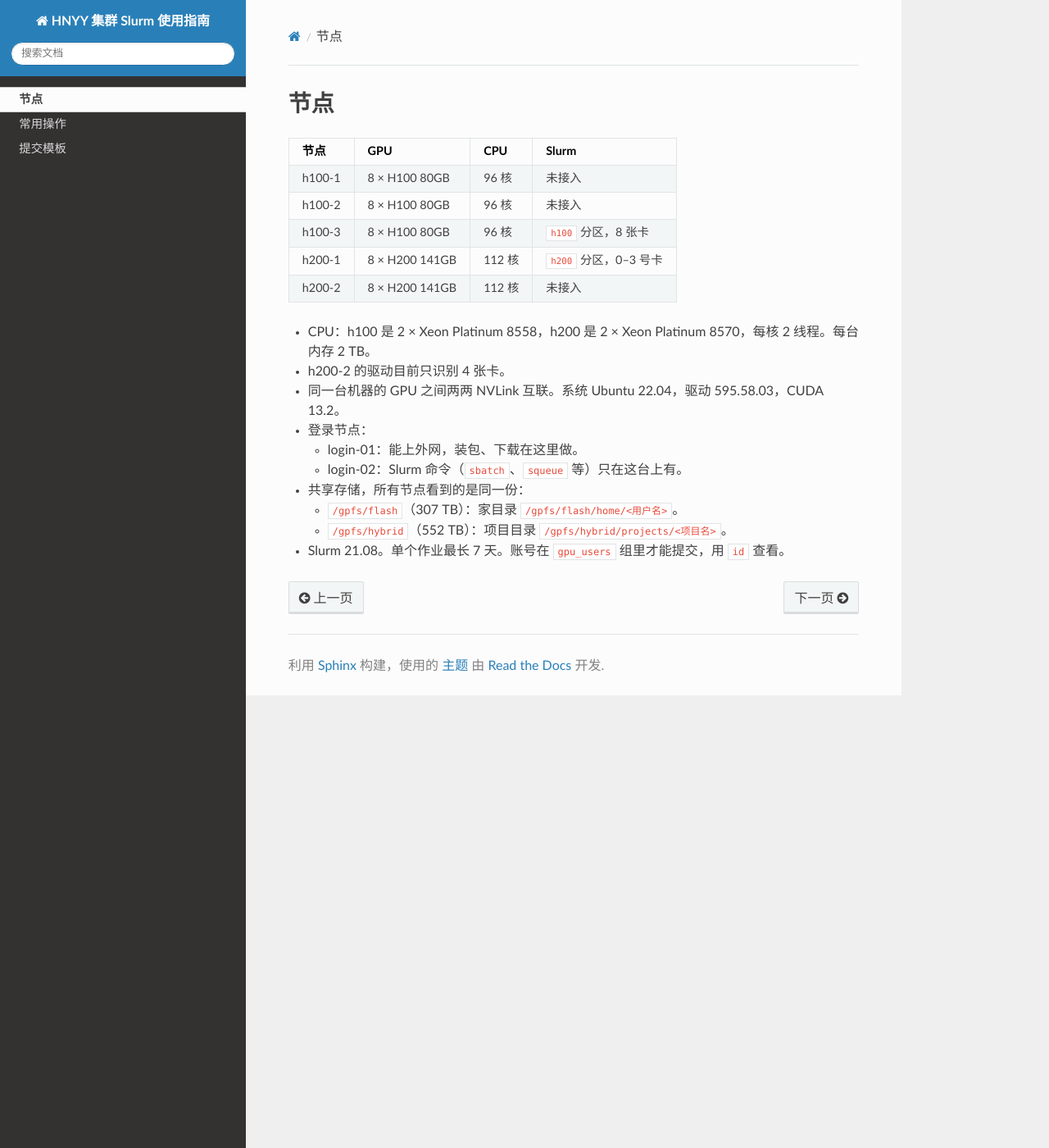
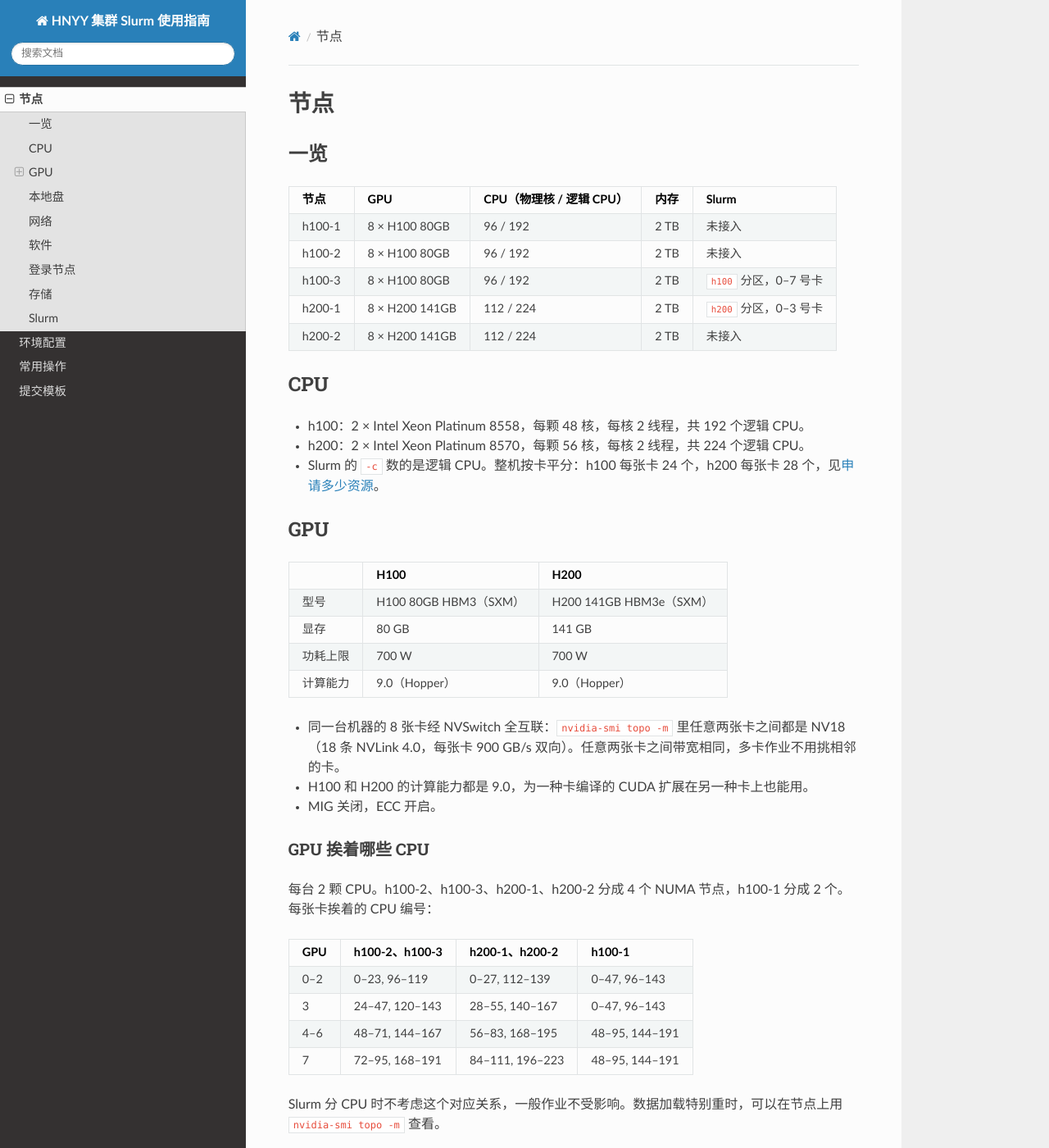
Before and after one commit to xianull/hnyy-slurm-guide, a Sphinx documentation site: the page built from source/nodes.md, in a window 1280 px wide and 1400 px high. Shown: the whole window at 82% size. Built offline with Sphinx 7.4.7 and the Read the Docs theme 3.1.0, drawn with Linux system fonts in a browser that asks for light colours; some of the changed text lies outside the part shown.

Commit message:
docs: node details (CPU, GPU, NUMA, disks, network, software), GPU:CPU ratio, environment setup page

````diff
--- /dev/null
+++ b/source/_static/custom.css
@@ -0,0 +1,2 @@
+/* 表格单元格允许换行，主题默认不换行，长说明会撑出横向滚动条 */
+.wy-table-responsive table td, .wy-table-responsive table th { white-space: normal; }
--- a/source/conf.py
+++ b/source/conf.py
@@ -7,3 +7,5 @@ html_title = project
 html_show_sourcelink = False
 html_copy_source = False
 html_show_copyright = False
+html_static_path = ["_static"]
+html_css_files = ["custom.css"]
--- /dev/null
+++ b/source/env.md
@@ -0,0 +1,83 @@
+# 环境配置
+
+在登录节点装一次环境，所有节点都能用。原因有三条：
+
+1. 所有节点挂的是同一个 GPFS，家目录 `/gpfs/flash/home/<用户名>` 在每台机器上都是同一份。conda 装在家目录里，每台节点看到的都是同一个环境。
+2. 登录节点和 GPU 节点的系统、CUDA 工具包版本相同（Ubuntu 22.04，CUDA 13.2），五台 GPU 节点的驱动也相同，同一个环境在哪台都能跑。
+3. GPU 节点不能上外网，装包、下载只能在登录节点（login-01 或 login-02）做。
+
+## 1. 安装 conda（只需一次）
+
+已经装过 miniconda 或 anaconda 的跳过这一步，后面命令里的 `~/miniforge3` 换成自己的路径。
+
+```bash
+wget https://mirrors.tuna.tsinghua.edu.cn/github-release/conda-forge/miniforge/LatestRelease/Miniforge3-Linux-x86_64.sh
+bash Miniforge3-Linux-x86_64.sh -b -p ~/miniforge3
+~/miniforge3/bin/conda init bash    # 写进 ~/.bashrc，重新登录后每台节点都生效
+```
+
+- Miniforge 默认用免费的 conda-forge 源。Anaconda 官方源对规模较大的机构收费。
+- `/gpfs/flash/software/anaconda` 是一份所有人都能写的公共 anaconda，谁都可能改动它，不要把自己的环境建在里面。
+
+## 2. 换国内源（只需一次）
+
+```bash
+conda config --set custom_channels.conda-forge https://mirrors.tuna.tsinghua.edu.cn/anaconda/cloud
+pip config set global.index-url https://pypi.tuna.tsinghua.edu.cn/simple
+```
+
+配置写在 `~/.condarc` 和 `~/.config/pip/pip.conf`，同样在每台节点都生效。
+
+## 3. 建环境
+
+```bash
+conda create -n myenv python=3.12 -y
+conda activate myenv
+pip install torch                  # PyPI 上默认的 torch 是 CUDA 13 版本，驱动支持
+pip install -r requirements.txt
+```
+
+驱动最高支持 CUDA 13.2，CUDA 12.x 和 13.x 的 torch 都能用。
+
+## 4. 在 GPU 上验证
+
+在 login-02 上：
+
+```bash
+conda activate myenv
+srun -p h100 --gres=gpu:1 -c 24 -t 10 python -c "import torch; print(torch.cuda.is_available(), torch.cuda.get_device_name(0))"
+```
+
+输出 `True NVIDIA H100 80GB HBM3` 就说明环境可用。
+
+## 5. 编译 CUDA 扩展（flash-attn 等）
+
+先找有没有预编译好的 wheel，没有再自己编译。编译不需要 GPU，在登录节点上做：
+
+```bash
+export CUDA_HOME=/usr/local/cuda   # CUDA 13.2，和默认 torch 的 CUDA 主版本一致
+export TORCH_CUDA_ARCH_LIST=9.0    # H100、H200 都是 9.0，只编这一种，快很多
+export MAX_JOBS=8                  # 登录节点是共用的，限制并行编译的进程数
+pip install flash-attn --no-build-isolation
+```
+
+如果项目固定用 CUDA 12 的 torch，系统的 CUDA 13.2 对不上，要在环境里另装同版本的 CUDA 工具包，再把 `CUDA_HOME` 指向它。
+
+## 6. 下载模型和数据
+
+GPU 节点不能上外网，模型要先在登录节点下好。
+
+1. 先看公共模型目录 `/gpfs/flash/data/models` 里有没有。
+2. huggingface.co 连不上，用镜像下载，放到项目目录：
+   ```bash
+   pip install -U huggingface_hub
+   export HF_ENDPOINT=https://hf-mirror.com
+   hf download Qwen/Qwen3-8B --local-dir /gpfs/hybrid/projects/<项目名>/models/Qwen3-8B
+   ```
+3. 作业里按本地路径加载，并设 `export HF_HUB_OFFLINE=1`，不让程序去联网检查更新。
+
+## 注意
+
+1. 作业在跑时，不要改它正在用的环境（升级、卸载包）。所有节点用的是同一份文件，改动会立即影响正在跑的作业。要试新版本，先复制一份：`conda create -n myenv2 --clone myenv`。
+2. 作业脚本里用 `source ~/miniforge3/bin/activate myenv` 激活环境。sbatch 脚本不读 `~/.bashrc`，直接写 `conda activate` 可能报错。
+3. 缓存会越来越大（装一次 torch 就是几 GB），定期清理：`pip cache purge`、`conda clean -a -y`。
--- a/source/nodes.md
+++ b/source/nodes.md
@@ -1,20 +1,96 @@
 # 节点
 
-| 节点 | GPU | CPU | Slurm |
+## 一览
+
+| 节点 | GPU | CPU（物理核 / 逻辑 CPU） | 内存 | Slurm |
+|---|---|---|---|---|
+| h100-1 | 8 × H100 80GB | 96 / 192 | 2 TB | 未接入 |
+| h100-2 | 8 × H100 80GB | 96 / 192 | 2 TB | 未接入 |
+| h100-3 | 8 × H100 80GB | 96 / 192 | 2 TB | `h100` 分区，0–7 号卡 |
+| h200-1 | 8 × H200 141GB | 112 / 224 | 2 TB | `h200` 分区，0–3 号卡 |
+| h200-2 | 8 × H200 141GB | 112 / 224 | 2 TB | 未接入 |
+
+## CPU
+
+- h100：2 × Intel Xeon Platinum 8558，每颗 48 核，每核 2 线程，共 192 个逻辑 CPU。
+- h200：2 × Intel Xeon Platinum 8570，每颗 56 核，每核 2 线程，共 224 个逻辑 CPU。
+- Slurm 的 `-c` 数的是逻辑 CPU。整机按卡平分：h100 每张卡 24 个，h200 每张卡 28 个，见{ref}`申请多少资源 <resources>`。
+
+## GPU
+
+| | H100 | H200 |
+|---|---|---|
+| 型号 | H100 80GB HBM3（SXM） | H200 141GB HBM3e（SXM） |
+| 显存 | 80 GB | 141 GB |
+| 功耗上限 | 700 W | 700 W |
+| 计算能力 | 9.0（Hopper） | 9.0（Hopper） |
+
+- 同一台机器的 8 张卡经 NVSwitch 全互联：`nvidia-smi topo -m` 里任意两张卡之间都是 NV18（18 条 NVLink 4.0，每张卡 900 GB/s 双向）。任意两张卡之间带宽相同，多卡作业不用挑相邻的卡。
+- H100 和 H200 的计算能力都是 9.0，为一种卡编译的 CUDA 扩展在另一种卡上也能用。
+- MIG 关闭，ECC 开启。
+
+### GPU 挨着哪些 CPU
+
+每台 2 颗 CPU。h100-2、h100-3、h200-1、h200-2 分成 4 个 NUMA 节点，h100-1 分成 2 个。每张卡挨着的 CPU 编号：
+
+| GPU | h100-2、h100-3 | h200-1、h200-2 | h100-1 |
 |---|---|---|---|
-| h100-1 | 8 × H100 80GB | 96 核 | 未接入 |
-| h100-2 | 8 × H100 80GB | 96 核 | 未接入 |
-| h100-3 | 8 × H100 80GB | 96 核 | `h100` 分区，8 张卡 |
-| h200-1 | 8 × H200 141GB | 112 核 | `h200` 分区，0–3 号卡 |
-| h200-2 | 8 × H200 141GB | 112 核 | 未接入 |
+| 0–2 | 0–23, 96–119 | 0–27, 112–139 | 0–47, 96–143 |
+| 3 | 24–47, 120–143 | 28–55, 140–167 | 0–47, 96–143 |
+| 4–6 | 48–71, 144–167 | 56–83, 168–195 | 48–95, 144–191 |
+| 7 | 72–95, 168–191 | 84–111, 196–223 | 48–95, 144–191 |
 
-- CPU：h100 是 2 × Xeon Platinum 8558，h200 是 2 × Xeon Platinum 8570，每核 2 线程。每台内存 2 TB。
-- h200-2 的驱动目前只识别 4 张卡。
-- 同一台机器的 GPU 之间两两 NVLink 互联。系统 Ubuntu 22.04，驱动 595.58.03，CUDA 13.2。
-- 登录节点：
-  - login-01：能上外网，装包、下载在这里做。
-  - login-02：Slurm 命令（`sbatch`、`squeue` 等）只在这台上有。
-- 共享存储，所有节点看到的是同一份：
-  - `/gpfs/flash`（307 TB）：家目录 `/gpfs/flash/home/<用户名>`。
-  - `/gpfs/hybrid`（552 TB）：项目目录 `/gpfs/hybrid/projects/<项目名>`。
+Slurm 分 CPU 时不考虑这个对应关系，一般作业不受影响。数据加载特别重时，可以在节点上用 `nvidia-smi topo -m` 查看。
+
+## 本地盘
+
+| 位置 | 大小 | 说明 |
+|---|---|---|
+| `/`、`/tmp` | 800 GB | 系统盘，所有人共用，不要放大文件 |
+| `/fast` | h100 7 TB，h200 14 TB | 本机 NVMe，只有这台机器能看到。适合放反复读取的数据副本。目录归 root，个人目录找管理员建 |
+| `/dev/shm` | 约 1 TB | 内存盘，占用的是内存，重启清空 |
+
+## 网络
+
+- 节点之间是 100 Gb 以太网。
+- 每台还有 400 Gb InfiniBand 网卡（NDR），用于多机通信。目前 Slurm 每个分区只有一台机器，作业不能跨机器。
+
+## 软件
+
+五台 GPU 节点相同：
+
+- Ubuntu 22.04，内核 5.15。
+- NVIDIA 驱动 595.58.03，最高支持 CUDA 13.2。
+- CUDA 工具包 13.2，在 `/usr/local/cuda`（登录节点也装了）。
+- gcc 11.4。
+- docker：只在 GPU 节点上有，账号要在 `docker` 组里。
+
+## 登录节点
+
+| 节点 | 配置 | 用途 |
+|---|---|---|
+| login-01 | 40 核虚拟机，94 GB 内存 | 能上外网：装环境、下载代码和模型 |
+| login-02 | 40 核虚拟机，125 GB 内存 | 能上外网；Slurm 命令（`sbatch`、`squeue` 等）只在这台上有 |
+
+- 登录节点没有 GPU，是大家共用的。不要在上面跑训练，或者长时间占满 CPU 的任务。
+- GPU 节点不能上外网，装包、下载都在登录节点做，见{doc}`env`。
+
+## 存储
+
+所有节点（两台登录节点和五台 GPU 节点）挂的是同一个 GPFS，同一个路径在每台机器上都是同一份文件。
+
+| 路径 | 所在文件系统 | 用途 |
+|---|---|---|
+| `/gpfs/flash/home/<用户名>` | `/gpfs/flash`，共 307 TB | 家目录：代码、conda 环境 |
+| `/gpfs/hybrid/projects/<项目名>` | `/gpfs/hybrid`，共 552 TB | 项目目录：数据集、模型、实验输出 |
+| `/gpfs/flash/data/models` | `/gpfs/flash` | 公共模型目录，下载前先看这里有没有 |
+
+## Slurm
+
+| 分区 | 节点 | 归 Slurm 管的 GPU | CPU | 默认分区 |
+|---|---|---|---|---|
+| `h100` | h100-3 | 8 张（0–7 号） | 192 | 是 |
+| `h200` | h200-1 | 4 张（0–3 号），4–7 号不归 Slurm | 224 | 否 |
+
 - Slurm 21.08。单个作业最长 7 天。账号在 `gpu_users` 组里才能提交，用 `id` 查看。
+- 调度是先到先得加回填：排在后面的作业只要不推迟前面作业的开始时间，就可以先跑。所以 `-t` 写得越接近实际用时，越容易提前开始。
````
Also changed, not shown: README.md (+3 -2 lines), source/commands.md (+27 -3 lines), source/index.md (+1 -0 lines), source/templates.md (+1 -1 lines), 4 other files.
